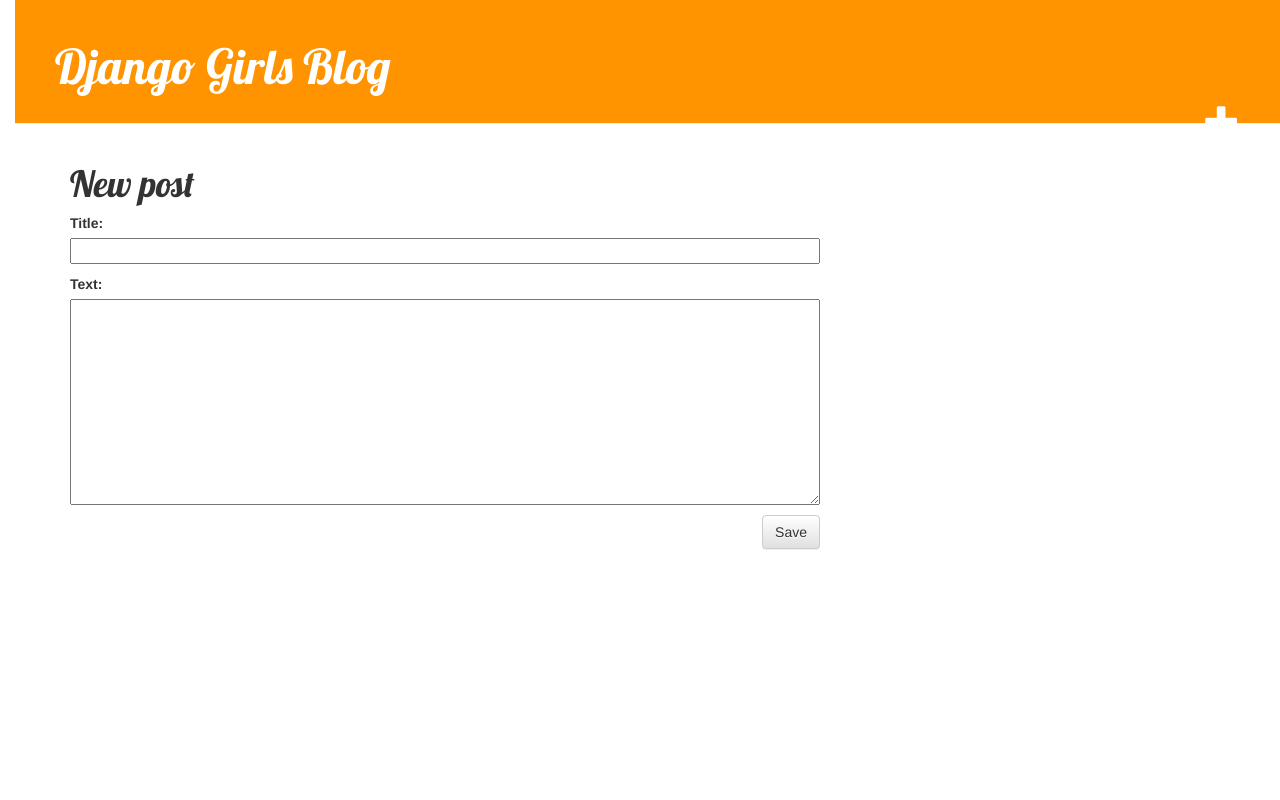
After one commit to Olapse/my-first-blog, a Django app: page /post/new/ in a window 1280 px wide. The commit adds this page. Run offline with Django 3.2, Linux system fonts and the light colour scheme; some libraries are stand-ins or nearby versions.

Commit message:
Added view and template for detailed blog post as well as CSS for the site.

```diff
--- /dev/null
+++ b/blog/forms.py
@@ -0,0 +1,8 @@
+from django import forms
+from .models import Post
+
+class PostForm(forms.ModelForm):
+
+        class Meta:
+            model = Post
+            fields = ('title', 'text',)
--- /dev/null
+++ b/blog/static/css/blog.css
@@ -0,0 +1,55 @@
+h1 a {
+        color: #FCA205;
+        font-family: 'Lobster';
+    }
+body {
+        padding-left: 15px;
+    }
+
+ .page-header {
+        background-color: #ff9400;
+        margin-top: 0;
+        padding: 20px 20px 20px 40px;
+    }
+
+ .page-header h1, .page-header h1 a, .page-header h1 a:visited, .page-header h1 a:active {
+        color: #ffffff;
+        font-size: 36pt;
+        text-decoration: none;
+    }
+
+    .content {
+        margin-left: 40px;
+    }
+
+    h1, h2, h3, h4 {
+        font-family: 'Lobster', cursive;
+    }
+
+    .date {
+        float: right;
+        color: #828282;
+    }
+
+    .save {
+        float: right;
+    }
+
+    .post-form textarea, .post-form input {
+        width: 100%;
+    }
+
+    .top-menu, .top-menu:hover, .top-menu:visited {
+        color: #ffffff;
+        float: right;
+        font-size: 26pt;
+        margin-right: 20px;
+    }
+
+    .post {
+        margin-bottom: 70px;
+    }
+
+    .post h1 a, .post h1 a:visited {
+        color: #000000;
+    }
--- /dev/null
+++ b/blog/templates/blog/base.html
@@ -0,0 +1,25 @@
+{% load staticfiles %}
+<html>
+        <head>
+            <title>Django Girls blog</title>
+            <link href="https://fonts.googleapis.com/css?family=Lobster&subset=latin,cyrillic" rel="stylesheet" type="text/css">
+            <link rel="stylesheet" href="//maxcdn.bootstrapcdn.com/bootstrap/3.2.0/css/bootstrap.min.css">
+            <link rel="stylesheet" href="//maxcdn.bootstrapcdn.com/bootstrap/3.2.0/css/bootstrap-theme.min.css">
+            <link rel="stylesheet" href="{% static 'css/blog.css' %}">
+
+        </head>
+        <body>
+            <div class="page-header">
+            <h1><a href="/">Django Girls Blog</a></h1>
+             <a href="{% url 'blog.views.post_new' %}" class="top-menu"><span class="glyphicon glyphicon-plus"></span></a>
+        </div>
+        <div class="content container">
+            <div class="row">
+                <div class="col-md-8">
+                {% block content %}
+                {% endblock %}
+                </div>
+            </div>
+        </div>
+        </body>
+    </html>
--- /dev/null
+++ b/blog/templates/blog/post_edit.html
@@ -0,0 +1,9 @@
+{% extends 'blog/base.html' %}
+
+    {% block content %}
+        <h1>New post</h1>
+        <form method="POST" class="post-form">{% csrf_token %}
+            {{ form.as_p }}
+            <button type="submit" class="save btn btn-default">Save</button>
+        </form>
+    {% endblock %}
--- a/blog/urls.py
+++ b/blog/urls.py
@@ -2,5 +2,7 @@
 from . import views
 
 urlpatterns = [
-    url(r'^$', views.post_list, name='post_list'),
-]
+        url(r'^$', views.post_list, name='post_list'),
+        url(r'^post/(?P<pk>[0-9]+)/$', views.post_detail, name='post_detail'),
+        url(r'^post/new/$', views.post_new, name='post_new'),
+    ]
--- a/blog/views.py
+++ b/blog/views.py
@@ -1,7 +1,27 @@
 from django.shortcuts import render
 from django.utils import timezone
 from .models import Post
+from .forms import PostForm
+from django.shortcuts import redirect
+from django.shortcuts import render, get_object_or_404
 
 def post_list(request):
     posts = Post.objects.filter(published_date__lte=timezone.now()).order_by('published_date')
     return render(request, 'blog/post_list.html', {'posts': posts})
+
+def post_detail(request, pk):
+        post = get_object_or_404(Post, pk=pk)
+        return render(request, 'blog/post_detail.html', {'post': post})
+
+def post_new(request):
+        if request.method == "POST":
+            form = PostForm(request.POST)
+            if form.is_valid():
+                post = form.save(commit=False)
+                post.author = request.user
+                post.published_date = timezone.now()
+                post.save()
+                return redirect('blog.views.post_detail', pk=post.pk)
+        else:
+            form = PostForm()
+        return render(request, 'blog/post_edit.html', {'form': form})
```
Also changed, not shown: blog/templates/blog/post_detail.html (added, +13 -0 lines), blog/templates/blog/post_list.html (+12 -17 lines).
